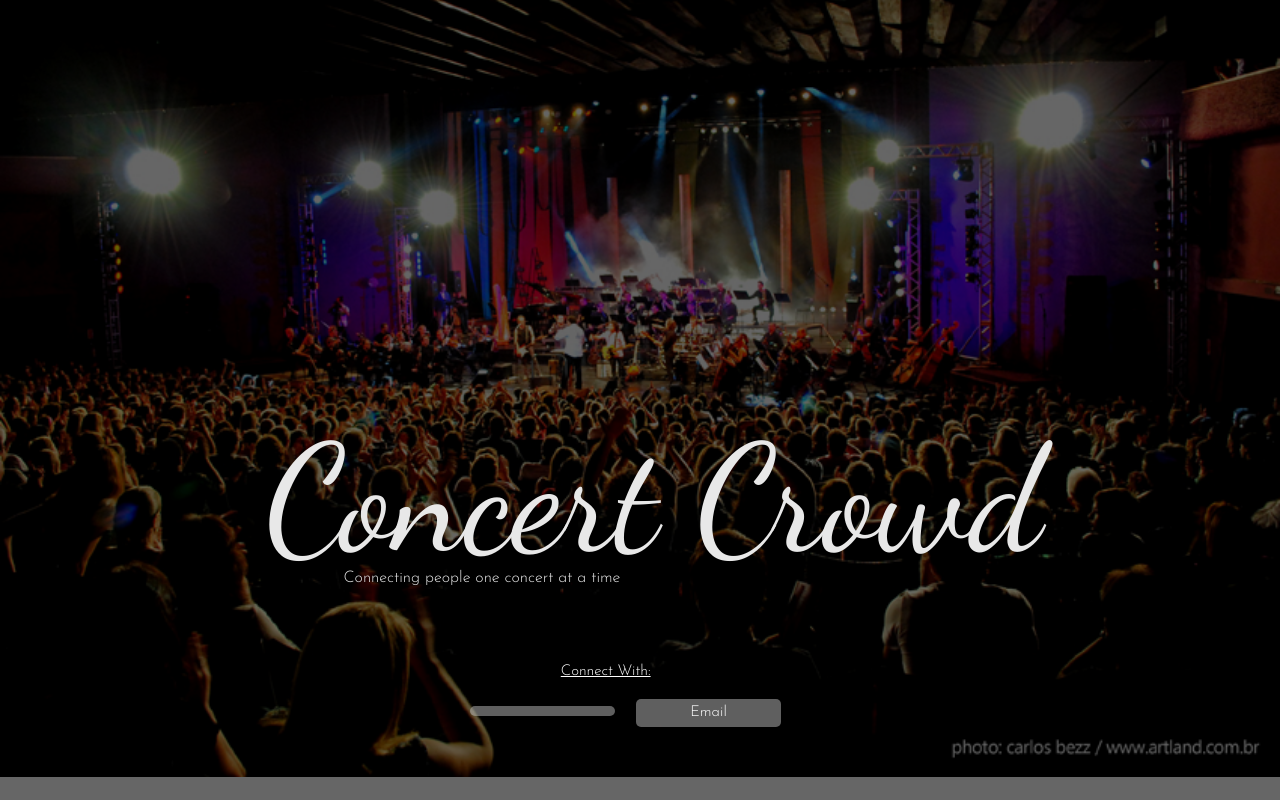
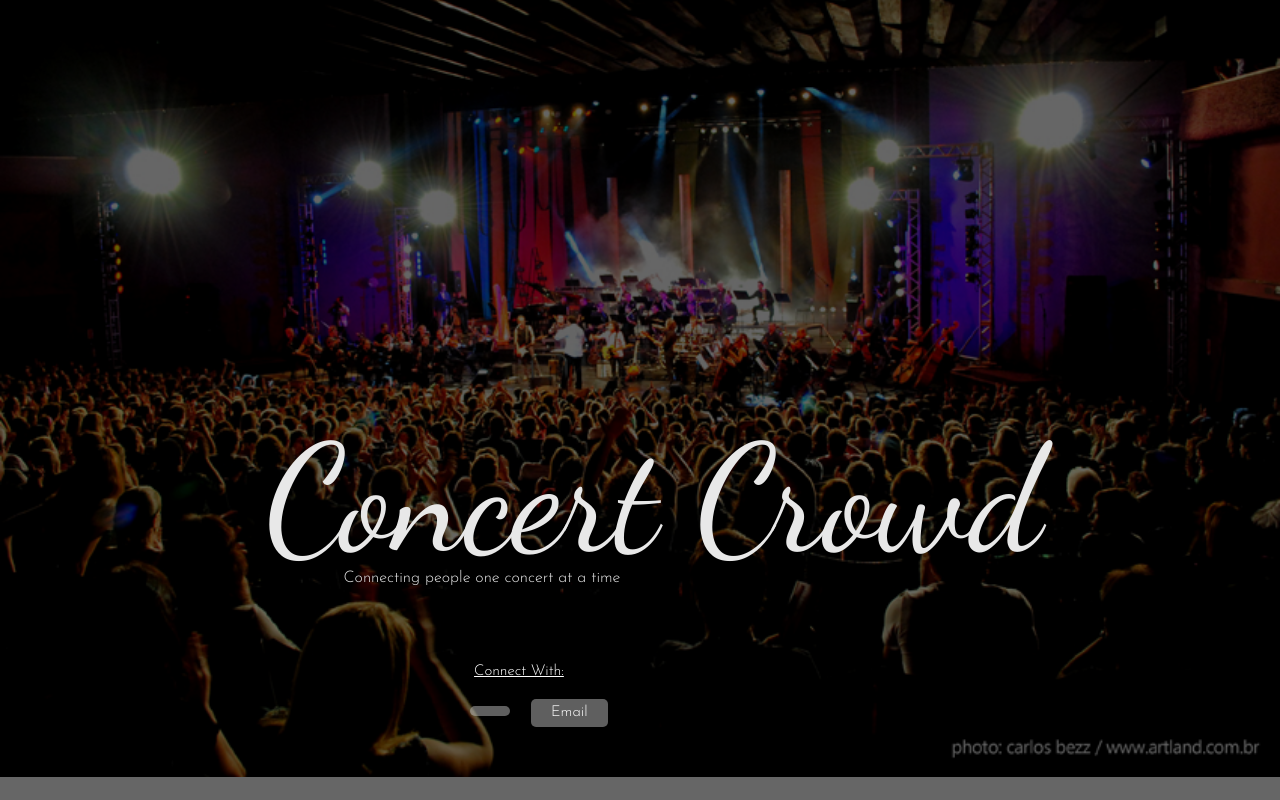
Before and after one commit to iak0/concertcrowd, a Flask app: page / in a window 1280 px wide. Run offline with Flask 2, Linux system fonts and the light colour scheme; some libraries are stand-ins or nearby versions.

Commit message:
fb button testing

```diff
--- a/static/css/style.css
+++ b/static/css/style.css
@@ -26,6 +26,8 @@ body {
 
 #img-box{
 	width: 100%;
+	height: 100%;
+	overflow: hidden;
 }
 
 #title-box{
@@ -68,8 +70,8 @@ body {
 	z-index: 2;
 	border-radius: 5px;
 	display: inline-block;
-	width: 55px;
-	padding: 5px 45px;
+	width: auto;
+	padding: 5px 20px;
 	margin: 0px 8px;
   	background-color: rgba(190,190,190,0.5);
   	line-height: 18px;
```
